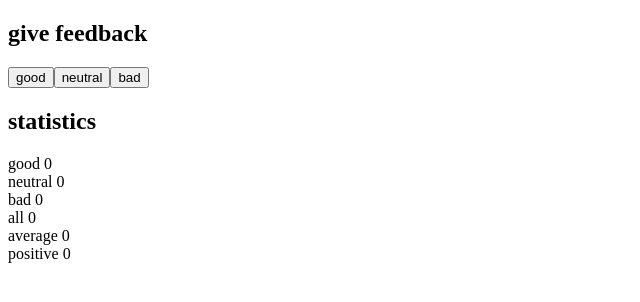
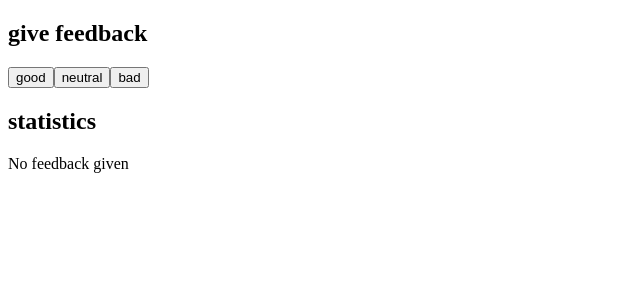
Before and after one commit to carlsylvan/fullstackopen-part1, a React (Vite) app in the folder unicafe/: page / in a window 1280 px wide. Shown: the top 302 px of the page, without its empty margins (0-640 px from the left). Built offline with nearby package versions, Linux system fonts and the light colour scheme.

Commit message:
1.9: unicafe step 4

```diff
--- a/unicafe/src/App.jsx
+++ b/unicafe/src/App.jsx
@@ -37,8 +37,7 @@ const Statistics = ({good, neutral, bad}) => {
 
 
   return(
-    <div id="statistics">
-          <h2>statistics</h2>
+    <div>
       <div>good {good}</div>
       <div>neutral {neutral}</div>
       <div>bad {bad}</div>
@@ -71,7 +70,13 @@ const App = () => {
       <button onClick={() => handleClick(setBad)}>bad</button>
     </div>
 
+        <div id="statistics">
+          <h2>statistics</h2>
+
+    {good + neutral + bad === 0 ? <div>No feedback given</div> :
     <Statistics good={good} neutral={neutral} bad={bad}></Statistics>
+    }
+    </div>
         </>
   )
 }
```
